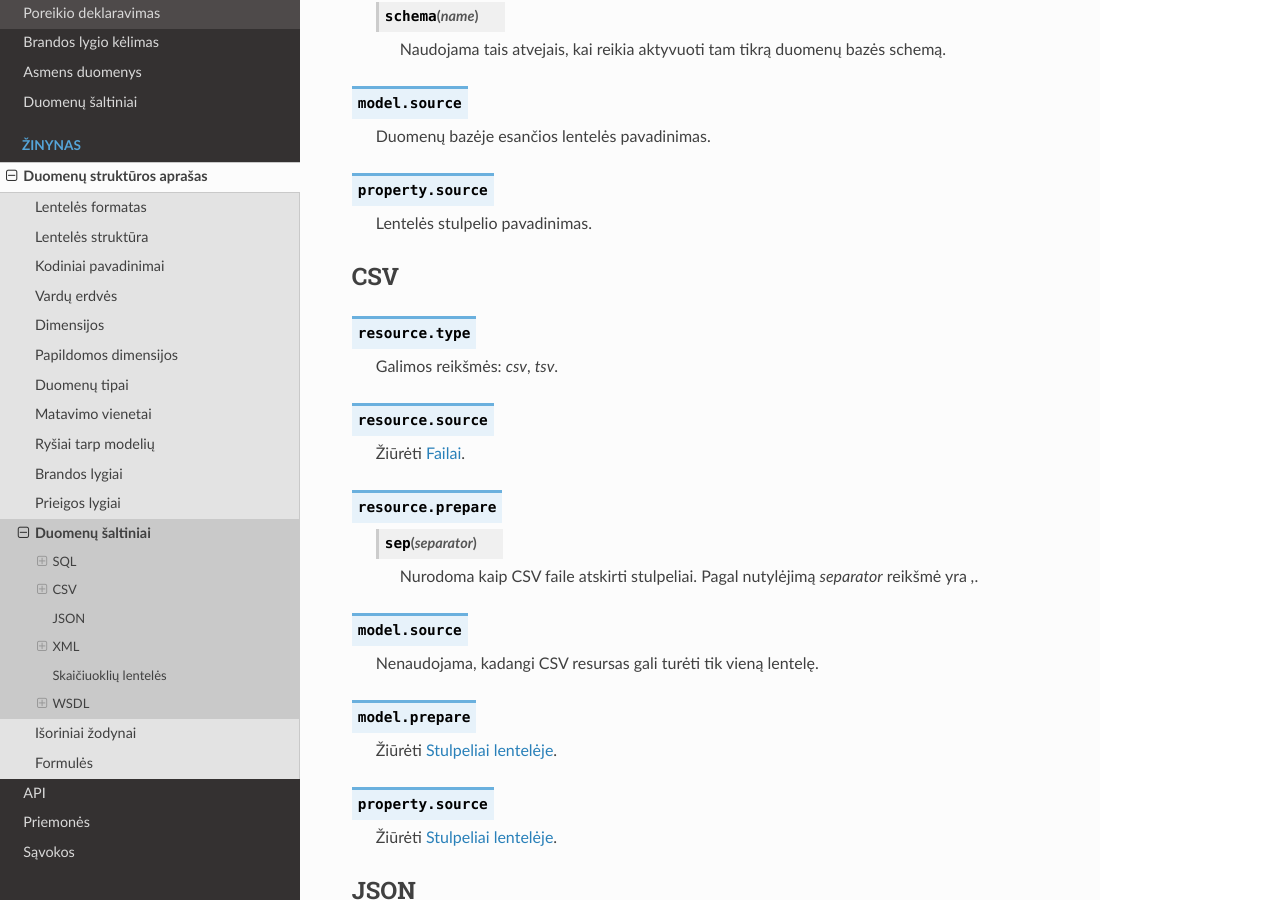
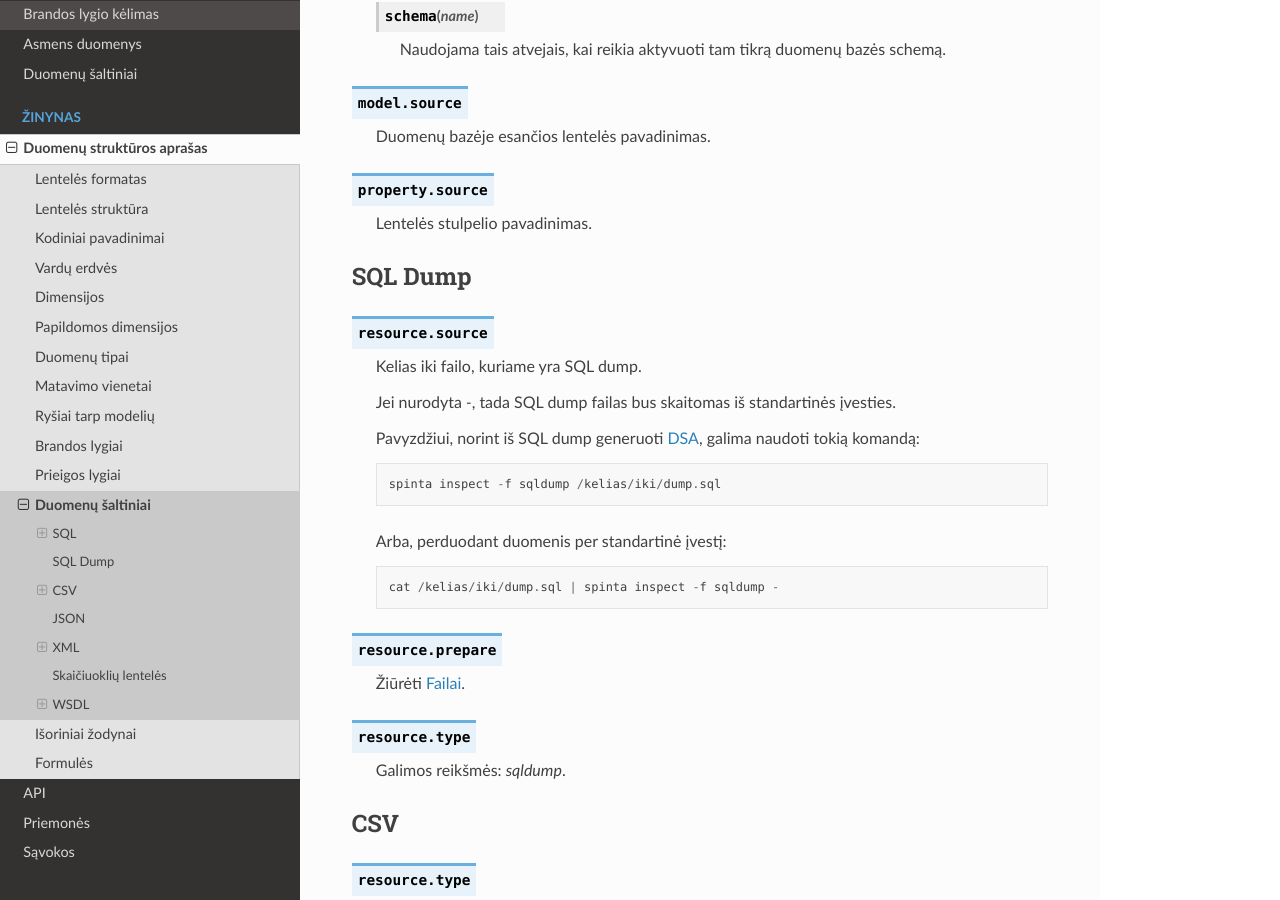
Before and after one commit to atviriduomenys/manifest, a Sphinx documentation site: the page built from docs/dsa/resource.rst, in a window 1280 px wide and 900 px high, scrolled down 1609 px. Built offline with Sphinx 7.4.7 and the Read the Docs theme 2.0.0, drawn with Linux system fonts in a browser that asks for light colours; pages that are not in the unit, such as notebooks, are missing from menus.

Commit message:
Update docs on sqldump new data source

```diff
--- a/docs/dsa/dimensijos.rst
+++ b/docs/dsa/dimensijos.rst
@@ -177,6 +177,10 @@ nurodomas duomenų šaltinio identifikatorius iš :term:`ADK`.
     .. describe:: sql
 
         Reliacinės duomenų bazės
+
+    .. describe:: sqldump
+
+        SQL eksporto failai
 
     .. describe:: csv
 
--- a/docs/dsa/resource.rst
+++ b/docs/dsa/resource.rst
@@ -88,6 +88,37 @@ SQL
 .. describe:: property.source
 
     Lentelės stulpelio pavadinimas.
+
+
+.. _resource-type-sql-dump:
+
+SQL Dump
+--------
+
+.. describe:: resource.source
+
+    Kelias iki failo, kuriame yra SQL dump.
+
+    Jei nurodyta `-`, tada SQL dump failas bus skaitomas iš standartinės
+    įvesties.
+
+    Pavyzdžiui, norint iš SQL dump generuoti :term:`DSA`, galima naudoti
+    tokią komandą::
+
+        spinta inspect -f sqldump /kelias/iki/dump.sql
+
+    Arba, perduodant duomenis per standartinė įvestį::
+
+        cat /kelias/iki/dump.sql | spinta inspect -f sqldump -
+
+
+.. describe:: resource.prepare
+
+    Žiūrėti :ref:`failai`.
+
+.. describe:: resource.type
+
+    Galimos reikšmės: `sqldump`.
 
 
 CSV
```
Also changed, not shown: docs/dsa/formules.rst (+8 -0 lines).
